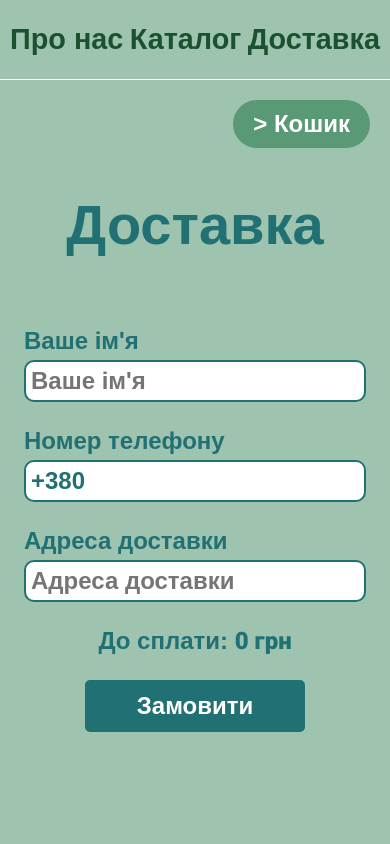
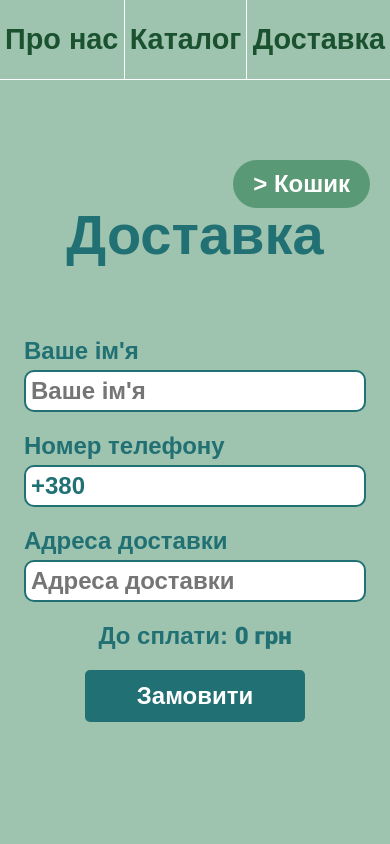
Before and after one commit to Cat333t/flower-shop, a plain HTML site: page pages/delivery.html in a window 390 px wide. Shown: the top 844 px of the page. Drawn offline with Linux system fonts and the light colour scheme; a web font is replaced by a local one.

Commit message:
update header for mobile version

```diff
--- a/pages/delivery.html
+++ b/pages/delivery.html
@@ -10,10 +10,12 @@
 <body>
     <header>
         <ul>
-            <li><a href="../"><img src="../images/logo.ico" alt="" class="logo"></a></li>
-            <li><a href="../pages/about.html">Про нас</a></li>
-            <li><a href="../pages/catalog.html">Каталог</a></li>
-            <li><a href="../pages/delivery.html">Доставка</a></li>
+            <li><a href="./"><img src="./images/logo.ico" alt="" class="logo"></a></li>
+            <li><a href="./about.html">Про нас</a></li>
+            <li class="separator"></li>
+            <li><a href="./catalog.html">Каталог</a></li>
+            <li class="separator"></li>
+            <li><a href="./delivery.html">Доставка</a></li>
         </ul>
     </header>
 
--- a/styles/about.css
+++ b/styles/about.css
@@ -243,15 +243,26 @@ footer p {
 
     header {
         /* background: #59997594; */
+        padding: 0 !important;
         width: 100% !important;
         height: 80px;
         justify-content: center !important;
+    }
+
+    header li a:hover {
+        letter-spacing: normal !important;
     }
 }
 
 @media (max-width: 520px) {
     header li:has(.logo) {
         display: none;
+    }
+
+    header .separator {
+        height: 80px !important;
+        width: 1px !important;
+        background-color: #fff !important;
     }
 
     header li a {
--- a/styles/catalog.css
+++ b/styles/catalog.css
@@ -524,9 +524,14 @@ footer p {
 @media (max-width: 960px) {
     header {
         /* background: #59997594; */
+        padding: 0 !important;
         width: 100% !important;
         height: 80px;
         justify-content: center !important;
+    }
+
+    header li a:hover {
+        letter-spacing: normal !important;
     }
 }
 
@@ -547,6 +552,12 @@ footer p {
         display: none;
     }
 
+    header .separator {
+        height: 80px !important;
+        width: 1px !important;
+        background-color: #fff !important;
+    }
+
     header li a {
         font-size: 1.8rem !important;
     }
--- a/styles/delivery.css
+++ b/styles/delivery.css
@@ -134,7 +134,7 @@ main .delivery form {
     flex-direction: column;
     align-items: center;
     width: 50%;
-    gap: 25px;
+    gap: 20px;
 }
 
 main .delivery form .input {
@@ -494,6 +494,14 @@ footer p {
 }
 
 @media (max-width: 800px) {
+    header {
+        padding: 0 !important;
+    }
+
+    header li a:hover {
+        letter-spacing: normal !important;
+    }
+
     .cards {
         position: absolute;
         bottom: 0;
@@ -518,7 +526,7 @@ footer p {
     .basket-btn {
         display: inline !important;
         position: absolute;
-        top: calc(80px + 20px);
+        top: calc(140px + 20px);
         right: 20px;
         font-family: "Playpen Sans", sans-serif;
         font-weight: 900;
@@ -539,6 +547,12 @@ footer p {
         display: none;
     }
 
+    header .separator {
+        height: 80px !important;
+        width: 1px !important;
+        background-color: #fff !important;
+    }
+
     header li a {
         font-size: 1.8rem !important;
     }
--- a/styles/product.css
+++ b/styles/product.css
@@ -278,6 +278,11 @@ footer p {
         height: 80px;
         justify-content: center !important;
         position: relative;
+        padding: 0 !important;
+    }
+
+    header li a:hover {
+        letter-spacing: normal !important;
     }
 
     main {
@@ -317,6 +322,12 @@ footer p {
 }
 
 @media (max-width: 520px) {
+    header .separator {
+        height: 80px !important;
+        width: 1px !important;
+        background-color: #fff !important;
+    }
+
     header li:has(.logo) {
         display: none;
     }
--- a/styles/style.css
+++ b/styles/style.css
@@ -37,6 +37,10 @@ header ul {
 }
 
 header ul li {
+    display: flex;
+    justify-content: center;
+    align-items: center;
+    align-content: center;
     position: relative;
     transition: transform 0.3s ease;
 }
@@ -267,9 +271,14 @@ footer p {
 
     header {
         /* background: #59997594; */
+        padding: 0 !important;
         width: 100% !important;
         height: 80px;
         justify-content: center !important;
+    }
+
+    header li a:hover {
+        letter-spacing: normal !important;
     }
 
     .button:hover {
@@ -281,6 +290,12 @@ footer p {
 /* 520px */
 
 @media (max-width: 520px) {
+    header .separator {
+        height: 80px !important;
+        width: 1px !important;
+        background-color: #fff !important;
+    }
+
     header li:has(.logo) {
         display: none;
     }
```
Also changed, not shown: index.html (+2 -0 lines), pages/about.html (+6 -4 lines), pages/catalog.html (+6 -4 lines), pages/product.html (+6 -4 lines).
